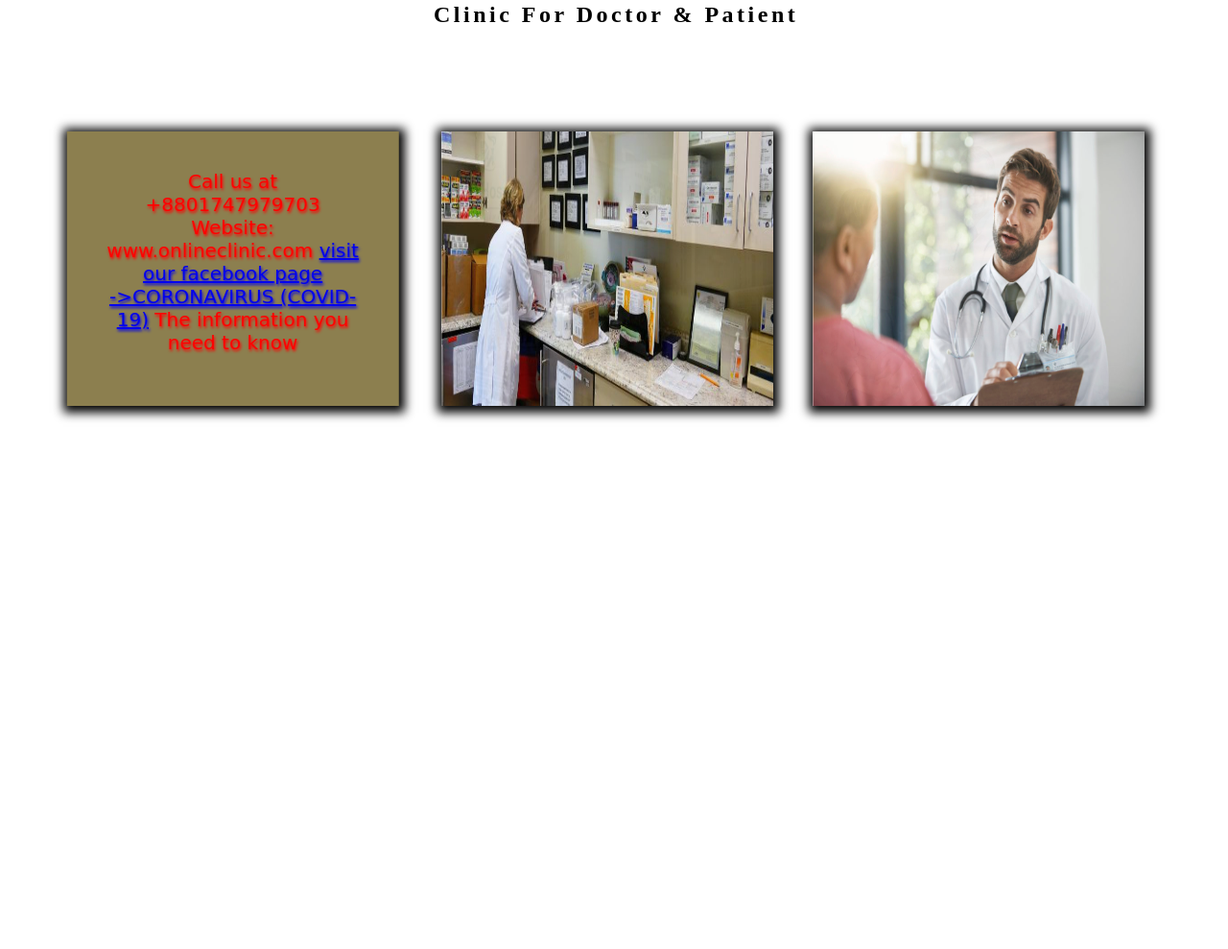
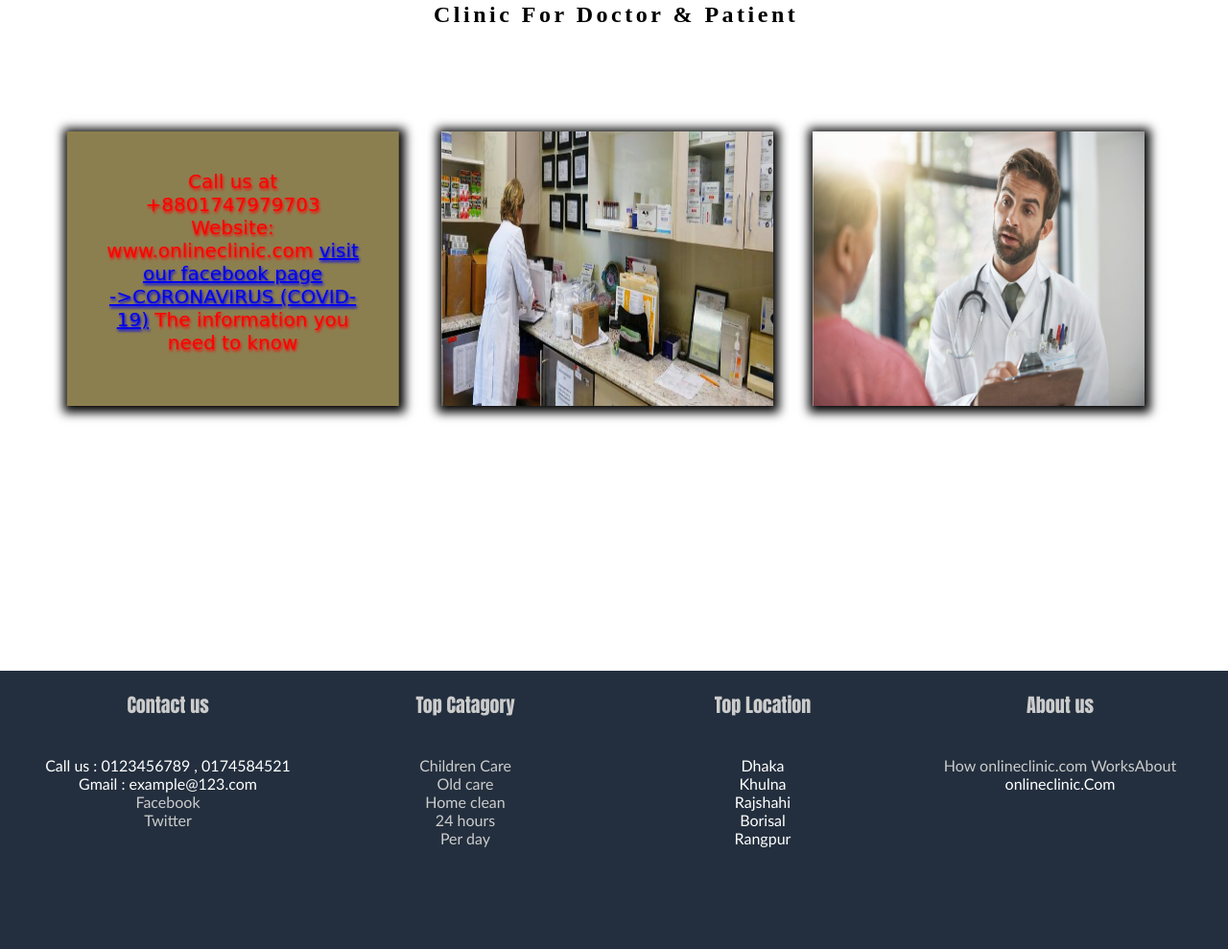
Before and after one commit to Hasibul218/online_clinic_system, a PHP site: page /view/HomePage.php in a window 1280 px wide. Shown: the part 120-1109 px from the top of the page at 96% size. Before the commit the page ends 558 px from the top, so only its background shows below. Run offline with PHP 8.4, Linux system fonts and the light colour scheme; the visitor is signed in with stand-in values (Sample User, id 1).

Commit message:
footer part add

```diff
--- a/view/CSS/homepage.css
+++ b/view/CSS/homepage.css
@@ -153,3 +153,6 @@ h2
   60%{background-color: #8c7f72;}
   70%{background-color: #8c7f52;}
 }
+.home{
+  height: 700px;
+}
--- a/view/HomePage.php
+++ b/view/HomePage.php
@@ -1,6 +1,7 @@
 <html>
 	<head><title>Home Page</title>
 			<link rel="stylesheet"type="text/css"href="CSS/homepage.css">
+			<link rel="stylesheet" href="CSS/faq.css">
 
 	</head>
 	<body>
@@ -19,6 +20,7 @@
 				</div>
 			</div>
 		</div>
+		<div class="home">
 			<h2>Clinic For Doctor & Patient</h2>
 			<div class="maindiv"></div>
 			<div class="maindiv2"></div>
@@ -30,5 +32,7 @@
 					<a href="https://www.mhealth.org/Care/Conditions/COVID-19"> <br>->CORONAVIRUS (COVID-19)</a> The information you need to know
 				</p>
 			</div>
+		</div>
+		<?php include 'FAQ.php'; ?>
 	</body>
 </html>
```
Lines whose indentation alone changed are shown as unchanged.
